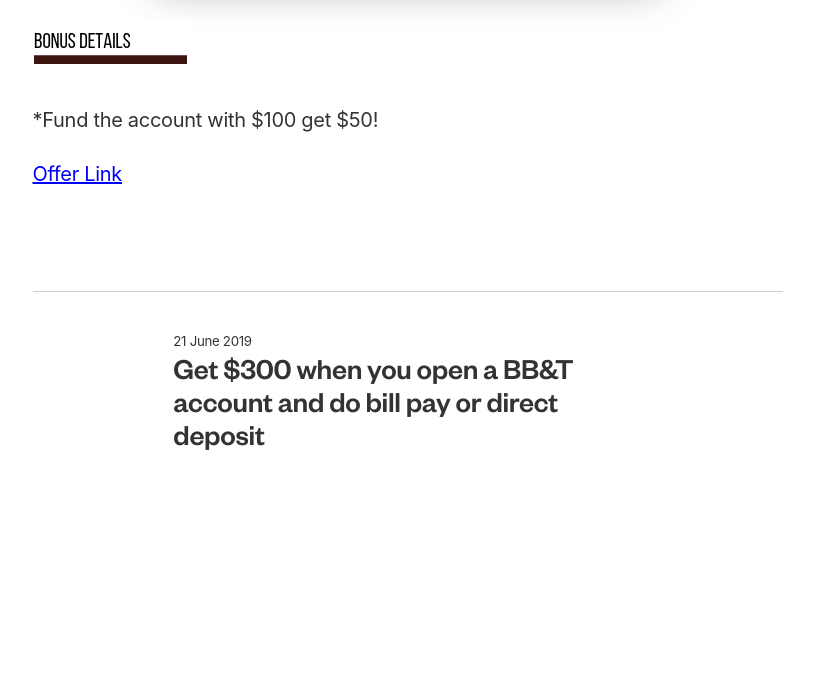
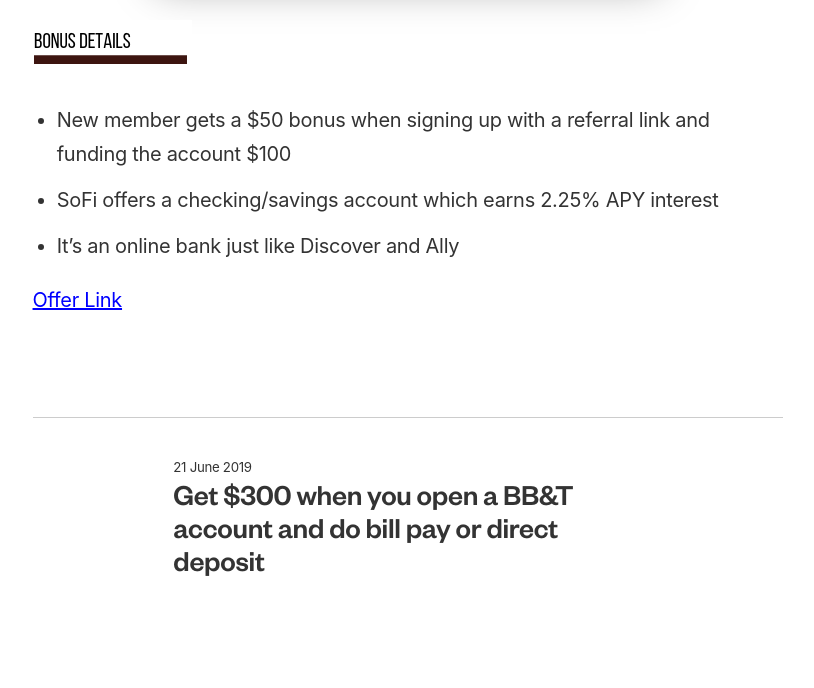
Before and after one commit to ohiosveryown/atldeals, a Jekyll site: the page built from _posts/2019-06-21-sofi-50-dollars-bonus.markdown, in a window 1280 px wide. Shown: the part 731-1419 px from the top of the page, without its empty margins (232-1046 px from the left). Built offline with Jekyll 4.4.1, drawn with Linux system fonts in a browser that asks for light colours; our own code applies the rules of GitHub Pages for plain Markdown files; before the commit the page ends 1293 px from its top, so only the background shows below that.

Commit message:
Updated Sofi 50 Dollars Bonus

```diff
--- a/_posts/2019-06-21-sofi-50-dollars-bonus.markdown
+++ b/_posts/2019-06-21-sofi-50-dollars-bonus.markdown
@@ -11,6 +11,10 @@
 
 ![Bonus Details (2).png](/uploads/Bonus%20Details%20(2).png)
 
-\*Fund the account with $100 get $50!
+* New member gets a $50 bonus when signing up with a referral link and funding the account $100
+
+* SoFi offers a checking/savings account which earns 2.25% APY interest
+
+* It's an online bank just like Discover and Ally
 
 [Offer Link](https://www.sofi.com/share/money/2501161/)
```
